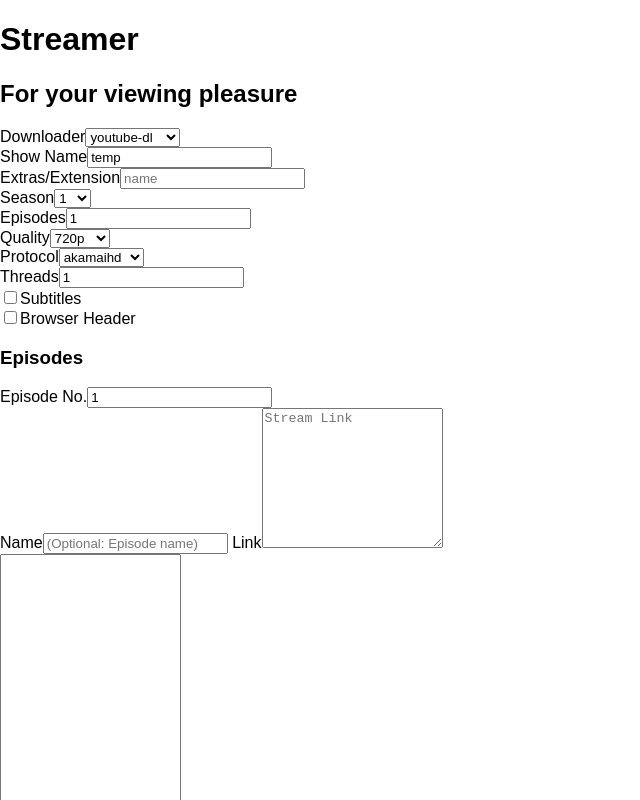
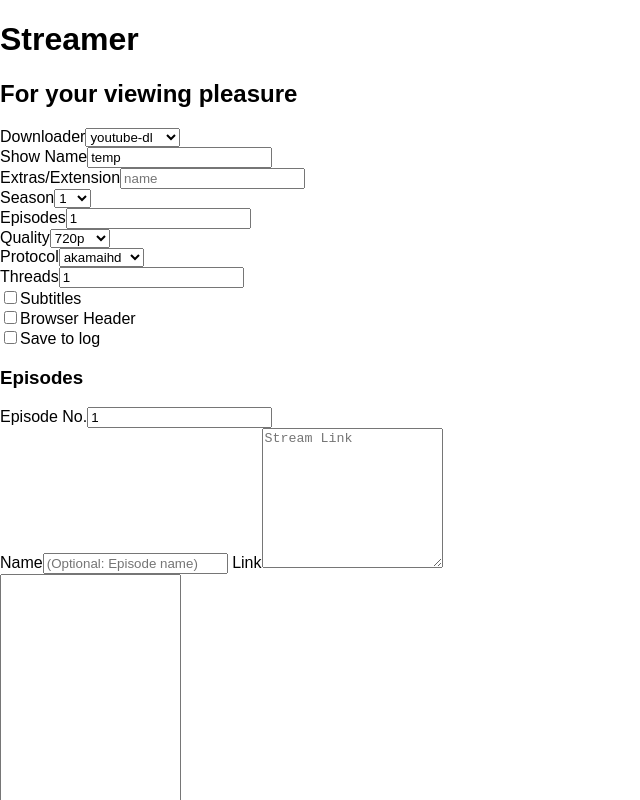
Before and after one commit to hateradio/strmr, a React (Create React App) app: page / in a window 1280 px wide. Shown: the top 800 px of the page, without its empty margins (0-640 px from the left). Built offline with nearby package versions, Linux system fonts and the light colour scheme.

Commit message:
adds console logging option

```diff
--- a/src/App.js
+++ b/src/App.js
@@ -17,7 +17,8 @@ class App extends Component {
     episodeData: [],
     subs: 0,
     browser: false,
-    downloader: 'youtube-dl'
+    downloader: 'youtube-dl',
+    log: false
   }
 
   static downloaders = {livestreamer: Livestreamer, 'youtube-dl': Ytdl}
@@ -60,7 +61,7 @@ class App extends Component {
   }
 
   render() {
-    const { title, season, quality, episodes, protocol, threads, extras, episodeData, browser, downloader } = this.state
+    const { title, season, quality, episodes, protocol, threads, extras, episodeData, browser, downloader, log } = this.state
 
     const seasons = Array(20).fill(1).map((e, i) => i + 1)
 
@@ -114,14 +115,16 @@ class App extends Component {
             </label>
           </div>
           <div className="cell small-3">
-          </div>
-          <div className="cell small-3">
             <input id="subs" type="checkbox" onChange={this.inputToState('subs')} defaultChecked={browser} />
             <label htmlFor="subs">Subtitles</label>
           </div>
           <div className="cell small-3">
             <input id="browser" type="checkbox" onChange={this.inputToState('browser')} defaultChecked={browser} />
             <label htmlFor="browser">Browser Header</label>
+          </div>
+          <div className="cell small-3">
+            <input id="log" type="checkbox" onChange={this.inputToState('log')} defaultChecked={log} />
+            <label htmlFor="log">Save to log</label>
           </div>
         </div>
 
--- a/src/components/Ytdl.js
+++ b/src/components/Ytdl.js
@@ -2,7 +2,7 @@ import Formatter from '../Formatter'
 
 class Ytdl {
     static make(state) {
-        const { title, season, quality, episodes, episodeData, extras, subs, threads } = state
+        const { title, season, quality, episodes, episodeData, extras, subs, log } = state
 
         const commands = episodeData.slice(0, episodes > 0 ? episodes : 0).filter(ep => ep).map(ep => {
             const { number, uri = '' } = ep
@@ -14,7 +14,7 @@ class Ytdl {
             // --external-downloader aria2c --external-downloader-args "-c -j ${threads} -x ${threads} -s ${threads} -k 10M"
             // --external-downloader aria2c --external-downloader-args "-j 16 -s 16 -x 16 -k 5M"
 
-            const cmd = `# ${id}\nyoutube-dl -f "bestvideo[height<=${quality.replace('p', '')}]+bestaudio/best[height<=${quality.replace('p', '')}]" ${subcmd} ${uri} -o "${Formatter.escape(title)}.${id}${Formatter.showTitle(ep.title)}.${quality}.${extras}.%(ext)s" --cookies cookies.txt`
+            const cmd = `# ${id}\nyoutube-dl -f "bestvideo[height<=${quality.replace('p', '')}]+bestaudio/best[height<=${quality.replace('p', '')}]" ${subcmd} ${uri} -o "${Formatter.escape(title)}.${id}${Formatter.showTitle(ep.title)}.${quality}.${extras}.%(ext)s" --cookies cookies.txt ${log ? '&> ytdl.log' : ''}`.trim()
 
             return cmd
         })
```
